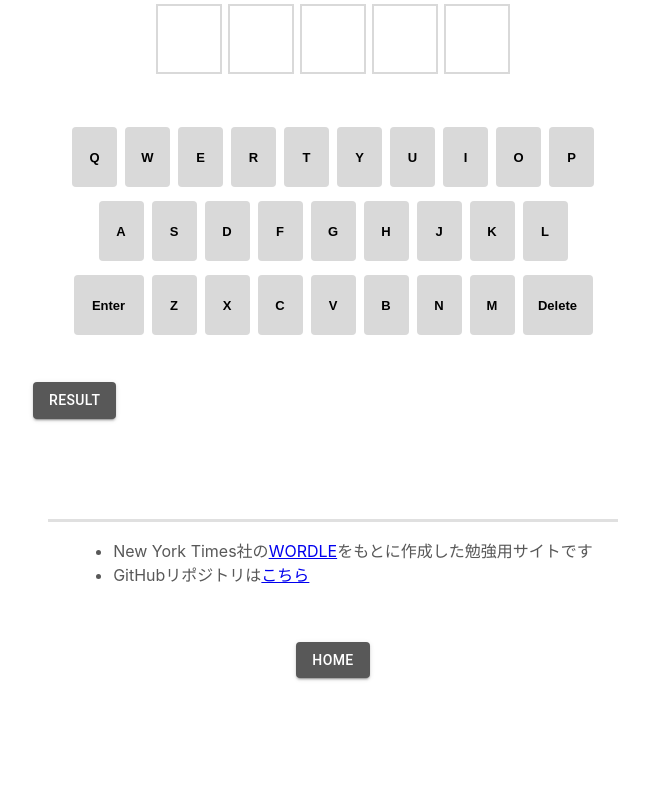
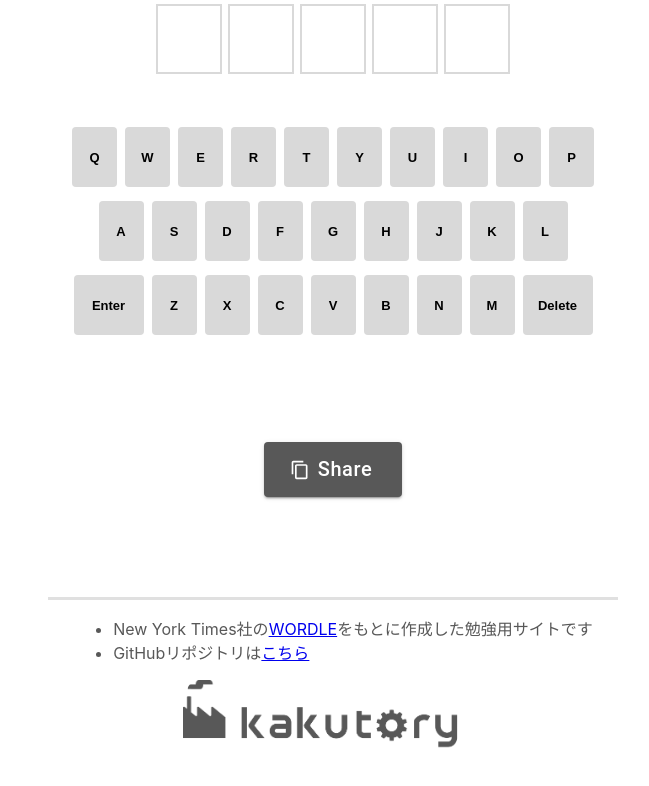
Before and after one commit to Suke-H/wordle-sample, a React (Vite) app: page / in a window 1280 px wide. Shown: the part 482-1268 px from the top of the page, without its empty margins (307-956 px from the left). Before the commit the page ends 1200 px from the top, so only its background shows below. Built offline with nearby package versions, Linux system fonts and the light colour scheme; no server answers.

Commit message:
feat: #16 デザイン調整

```diff
--- a/package.json
+++ b/package.json
@@ -12,10 +12,12 @@
   "dependencies": {
     "@emotion/react": "^11.11.3",
     "@emotion/styled": "^11.11.0",
+    "@mui/icons-material": "^5.15.10",
     "@mui/material": "^5.15.9",
     "axios": "^1.6.7",
     "react": "^18.2.0",
-    "react-dom": "^18.2.0"
+    "react-dom": "^18.2.0",
+    "styled-components": "^6.1.8"
   },
   "devDependencies": {
     "@types/react": "^18.2.55",
--- a/src/App.tsx
+++ b/src/App.tsx
@@ -83,7 +83,7 @@ export const App = (): JSX.Element => {
       const notes = "*An unofficial Wordle learning project.";
       const url = "https://kakutory.com/game_pages/MyWordleProject"
 
-      return hashtag + "\n" + emojis + "\n\n" + notes + "\n\n" + url;
+      return hashtag + "\n" + emojis + "\n\n" + notes + "\n" + url;
   }
 
   return (
--- a/src/components/ShareResultButton.tsx
+++ b/src/components/ShareResultButton.tsx
@@ -2,9 +2,23 @@ import React, { useState } from 'react';
 import Button from "@mui/material/Button";
 import Snackbar from '@mui/material/Snackbar';
 import type { SnackbarCloseReason } from '@mui/material/Snackbar';
+import ContentCopyIcon from '@mui/icons-material/ContentCopy';
 
 type Props = {
     resultText: string;
+  };
+
+const shareStyle: React.CSSProperties = {
+    marginBottom: "40px",
+    marginTop: "100px",
+    display: "flex",
+    flexDirection: "column",
+    justifyContent: "center",
+    alignItems: "center",
+
+    color: "rgb(88, 88, 88)",
+
+    fontFamily:  ["Inter", "system-ui", "Avenir", "Helvetica", "Arial", "sans-serif"].join(','),
 };
 
 export const ShareResultButton = (props: Props): JSX.Element => {
@@ -28,29 +42,32 @@ export const ShareResultButton = (props: Props): JSX.Element => {
     };
 
     return (
-        <>
+        <div style={shareStyle}>
             <Button
                 variant="contained"
                 onClick={handleCopyText}
                 sx={{
-            marginTop: { xs: "40px", md: "40px" },
+                textTransform: "none",
                 backgroundColor: "#585858",
+                padding: "10px 30px",
+                fontSize: "20px",
                 "&:hover": {
                     backgroundColor: "#585858",
                 },
                 }}
+                startIcon={<ContentCopyIcon />} // アイコンをボタンの前に追加
             >
-            Result
+                Share
             </Button>
 
         <Snackbar
             open={openSnackbar}
-            autoHideDuration={2000} // 6秒後に自動的に閉じる
+            autoHideDuration={2000}
             onClose={handleCloseSnackbar}
-            message="Copied!" // 表示するメッセージ
-            anchorOrigin={{ vertical: 'bottom', horizontal: 'center' }} // 表示位置
+            message="Copied!"
+            anchorOrigin={{ vertical: 'top', horizontal: 'center' }}
         />
-        </>
+        </div>
     )
 
 }
--- a/src/components/notes.tsx
+++ b/src/components/notes.tsx
@@ -1,8 +1,17 @@
 import React from "react";
-import Button from "@mui/material/Button";
 import Divider from "@mui/material/Divider";
+import styled from "styled-components";
 
 export const Notes = () => {
+  const HoverLink = styled.a`
+    transition: transform 0.3s ease;
+    display: inline-block;
+
+    &:hover {
+      transform: scale(1.1);
+    }
+  `;
+
   // 回答のCSSスタイル
   const noteStyle: React.CSSProperties = {
     marginBottom: "40px",
@@ -14,7 +23,14 @@ export const Notes = () => {
 
     color: "rgb(88, 88, 88)",
 
-    fontFamily:  ["Inter", "system-ui", "Avenir", "Helvetica", "Arial", "sans-serif"].join(','),
+    fontFamily: [
+      "Inter",
+      "system-ui",
+      "Avenir",
+      "Helvetica",
+      "Arial",
+      "sans-serif",
+    ].join(","),
   };
 
   return (
@@ -27,24 +43,20 @@ export const Notes = () => {
       />
 
       <ul>
-            <li>New York Times社の<a href="https://www.nytimes.com/games/wordle/index.html">WORDLE</a>
-            をもとに作成した勉強用サイトです</li>
-            <li>GitHubリポジトリは<a href="https://github.com/Suke-H/wordle-sample/">こちら</a></li>
+        <li>
+          New York Times社の
+          <a href="https://www.nytimes.com/games/wordle/index.html">WORDLE</a>
+          をもとに作成した勉強用サイトです
+        </li>
+        <li>
+          GitHubリポジトリは
+          <a href="https://github.com/Suke-H/wordle-sample/">こちら</a>
+        </li>
       </ul>
 
-      <Button
-        variant="contained"
-        href="https://kakutory.com/"
-        sx={{
-          marginTop: { xs: "40px", md: "40px" },
-          backgroundColor: "#585858",
-          "&:hover": {
-            backgroundColor: "#585858",
-          },
-        }}
-      >
-        Home
-      </Button>
+      <HoverLink href="https://kakutory.com/">
+        <img src="kakutory_gray.png" alt="kakutory" width="300" />
+      </HoverLink>
     </div>
   );
 };
```
Also changed, not shown: public/kakutory_gray.png (added), 1 other file (tests, documents, lock files or other folders). Lines whose indentation alone changed are shown as unchanged.
